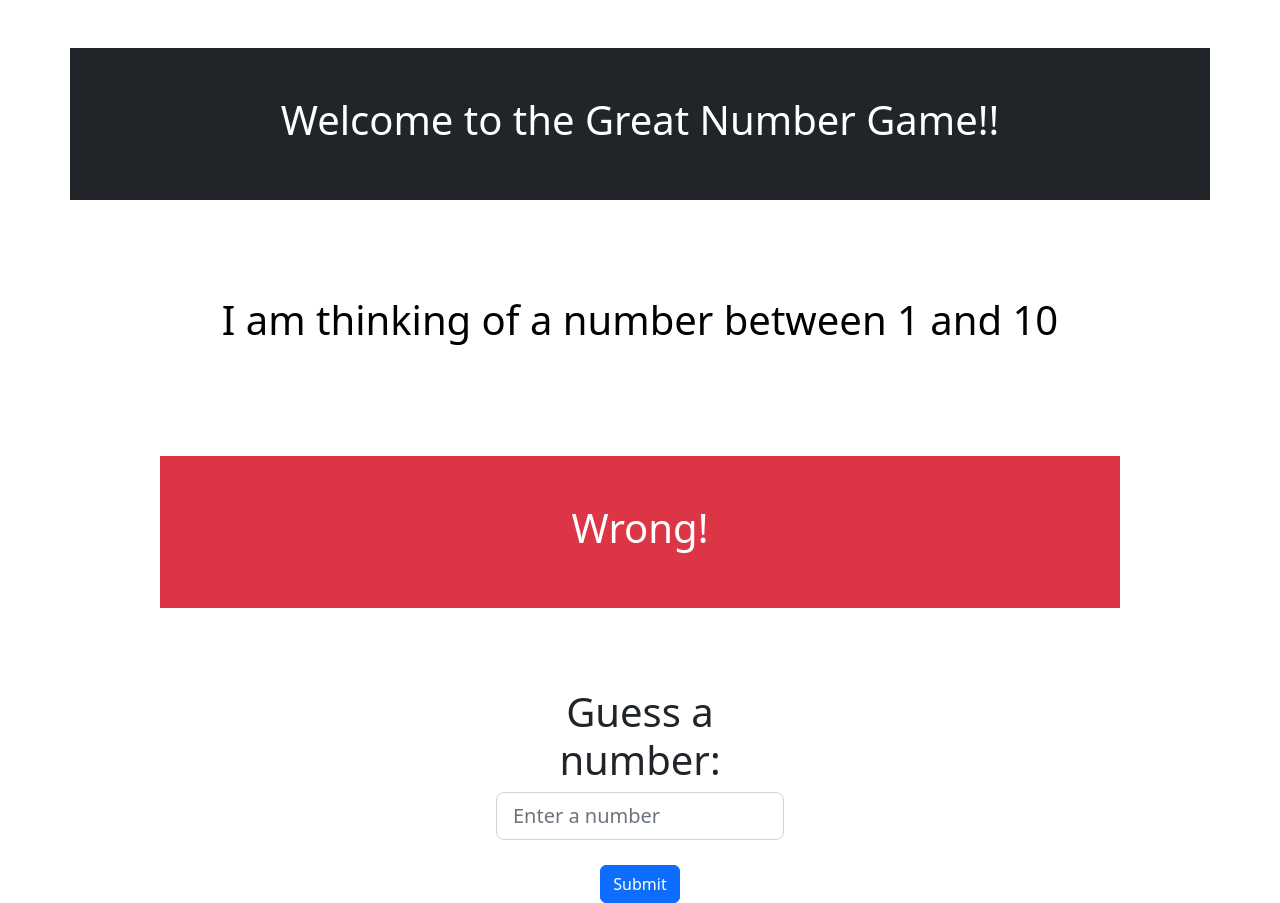
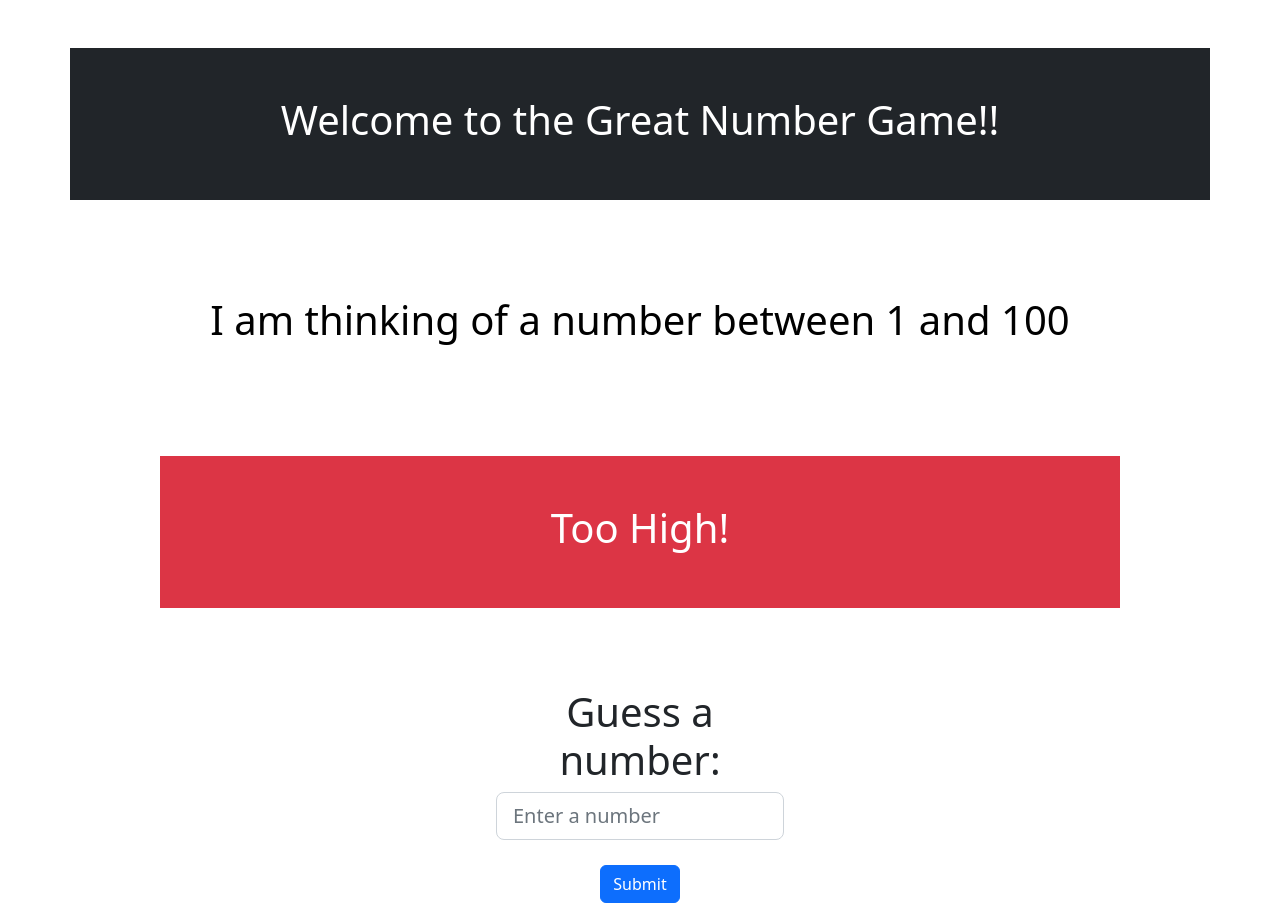
Before and after one commit to sherlineau/Python, a Flask app: template Flask/GreatNumberGame/templates/answer.html in a window 1280 px wide. Shown: the top 903 px of the page. Run offline with Flask 2, Linux system fonts and the light colour scheme; the template is opened without the code that fills it, so the values that code supplies are empty.

Commit message:
added guess too high/low

```diff
--- a/Flask/GreatNumberGame/server.py
+++ b/Flask/GreatNumberGame/server.py
@@ -6,7 +6,7 @@ app.secret_key = b'"\x1fF@\x93&\xad\x83*\xdb\x92\xe9\r\x1e\xe2\xa2'
 @app.route("/")
 @app.route("/home")
 def home():
-    session['number'] = random.randint(1,10)
+    session['number'] = random.randint(1,100)
     return render_template("index.html")
 
 @app.route("/guess", methods=["POST"])
@@ -19,9 +19,14 @@ def show_answer():
     # number = session['number']
     if int(session['guess']) == session['number']:
         guess = True
+        return render_template("answer.html", guess = guess)
     else:
         guess = False
-    return render_template("answer.html", guess = guess )
+        if int(session['guess']) > session['number']:
+            lower = False
+        else:
+            lower = True
+        return render_template("answer.html", guess = guess , lower = lower)
 
 @app.route('/playagain', methods=['POST'])
 def play_again():
--- a/Flask/GreatNumberGame/templates/answer.html
+++ b/Flask/GreatNumberGame/templates/answer.html
@@ -13,7 +13,7 @@
             <h1>Welcome to the Great Number Game!!</h1>
         </div>
         <div class="container p-5 my-5 bg-white text-black text-center w-100">
-            <p class="display-6">I am thinking of a number between 1 and 10</p>
+            <p class="display-6">I am thinking of a number between 1 and 100</p>
         </div>
 
             {% if guess == True %}
@@ -24,9 +24,17 @@
                     </form>
                 </div>
             {% else %}
-                <div class="container p-5 my-5 bg-danger text-white text-center w-75">
-                    <h1>Wrong!</h1>
-                </div>
+                {% if lower == True %}
+                    <div class="container p-5 my-5 bg-danger text-white text-center w-75">
+                        <h1>Too Low!</h1>
+                    </div>
+
+                {% else %}
+                    <div class="container p-5 my-5 bg-danger text-white text-center w-75">
+                        <h1>Too High!</h1>
+                    </div>
+
+                {% endif %}
 
                 <div class="justify-content-center w-25 p-3 text-center mx-auto display-6">
                     <form method="post" action="/guess">
--- a/Flask/GreatNumberGame/templates/index.html
+++ b/Flask/GreatNumberGame/templates/index.html
@@ -13,7 +13,7 @@
             <h1>Welcome to the Great Number Game!!</h1>
         </div>
         <div class="container p-5 my-5 bg-white text-black text-center w-100">
-            <p class="display-6">I am thinking of a number between 1 and 10</p>
+            <p class="display-6">I am thinking of a number between 1 and 100</p>
         </div>
 
 
```
